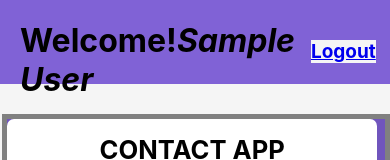
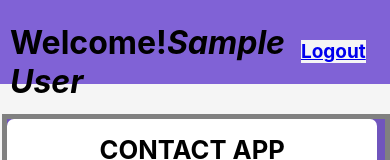
Before and after one commit to Zoyasajid/Firebase-Setup, a React (Create React App) app: page /home in a window 390 px wide. Shown: the top 160 px of the page. Built offline with nearby package versions, Linux system fonts and the light colour scheme; no server answers; the database is empty; sample sign-in values are in the browser's storage.

Commit message:
Add existing project files to Git

```diff
--- a/src/App.css
+++ b/src/App.css
@@ -19,6 +19,7 @@
   margin-right: 40px;
   margin-top: 24px;
   width: 100%;
+  background-color: transparent;
 
 }
 .navbar h1{
@@ -29,7 +30,7 @@
 li {
   cursor: pointer;
   float: right  ;
-  background-color: #8062D6;
+  background-color: transparent;
 
   display: inline;
   margin: 16px;
@@ -63,4 +64,10 @@ color: black;
     height: 10vh;
     width: 100%;
   }
+  .navbar h1{
+    margin-left: 10px;
+    font-size: 2rem;
+    margin-top: 23px;
+  }
+
 }
--- a/src/components/Home.js
+++ b/src/components/Home.js
@@ -34,6 +34,8 @@ const Home = () => {
     } catch (error) {
       console.log(error)
     }
+    window.location.reload();
+
     }
 // const getDatabyQuery =async()=>{
 //   const collectionRef = collection(db,"contacts");
@@ -61,7 +63,7 @@ const Home = () => {
       address:formData.address,
       userId:userData.uid
     })
-
+    window.location.reload();
   }
   // console.log(userData)
 
@@ -77,11 +79,11 @@ useEffect (()=>{
           ...doc.data()
         }
       })
-      console.log(contactList)
-      const filteredContacts=contactList.filter((contact)=>{return contact.userId === userData.uid})
-      console.log(filteredContacts)//null
-    setContacts (filteredContacts)
-    // setContacts(contactList)
+      // console.log(contactList)
+      // const filteredContacts=contactList.filter((contact)=>{return contact.userId === userData.uid})
+      // console.log(filteredContacts)//null
+    // setContacts (filteredContacts)
+    setContacts(contactList)
     // console.log(userData.uid)//null
       }
       // console.log(userData.uid)
```
